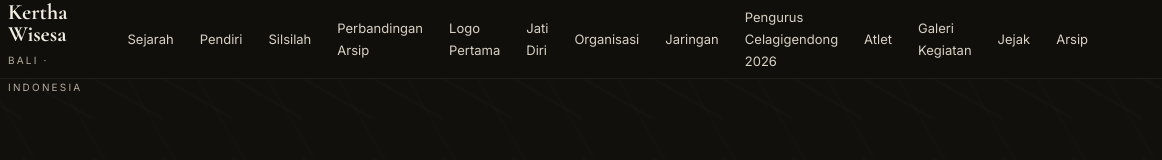
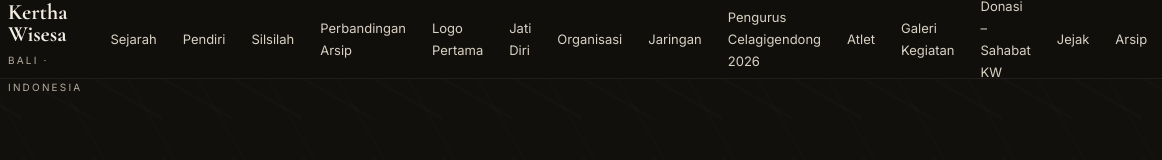
Before and after one commit to ardarawk-cloud/kertha-wisesa, a plain HTML site: page index.html in a window 1280 px wide. Shown: the top 160 px of the page, 118-1280 px from the left. Drawn offline with nearby package versions, Linux system fonts and the light colour scheme; no server answers.

Commit message:
Add Sahabat KW donation link to main navigation

```diff
--- a/index.html
+++ b/index.html
@@ -38,6 +38,7 @@
         <a href="pengurus-celagi-gendong-2026.html">Pengurus Celagigendong 2026</a>
         <a href="#atlet">Atlet</a>
         <a href="galeri.html">Galeri Kegiatan</a>
+        <a href="/transparansi.html">Donasi – Sahabat KW</a>
         <a href="#jejak">Jejak</a>
         <a href="#sumber">Arsip</a>
       </nav>
```
